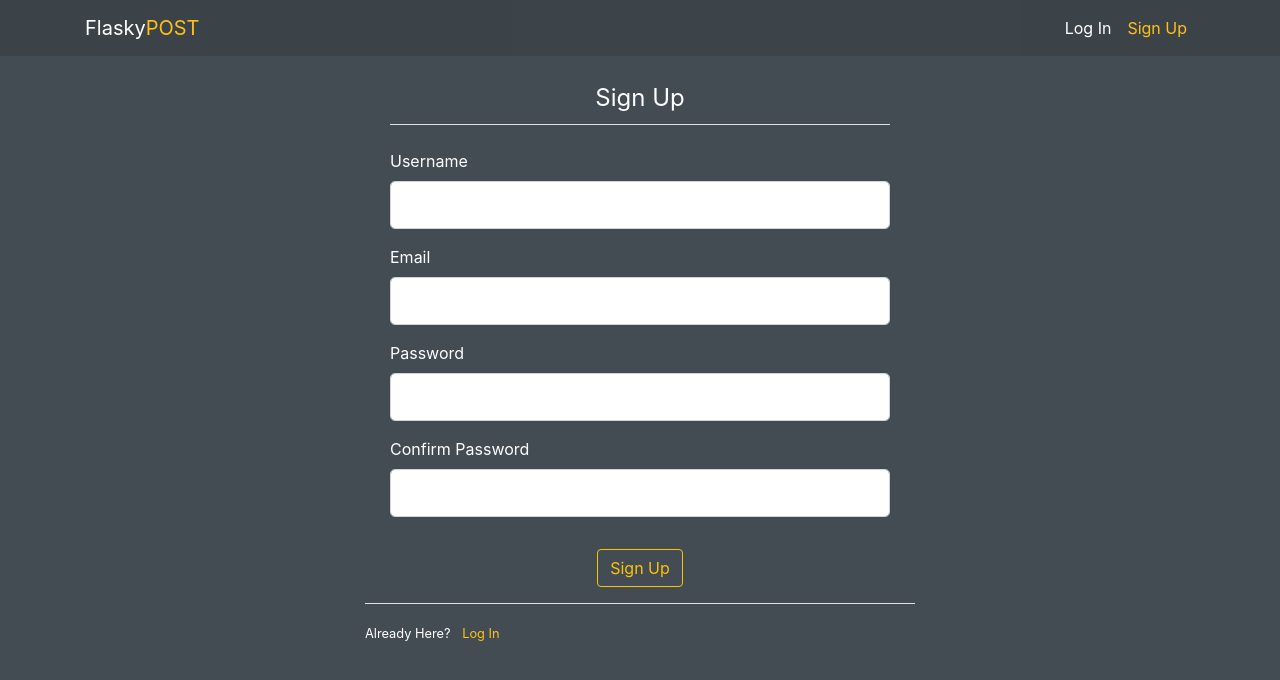
After one commit to RuslanPr0g/FlaskyPOST, a Flask app: template templates/signup.html in a window 1280 px wide. The commit adds this page. Shown: the top 680 px of the page. Run offline with Flask 2, Linux system fonts and the light colour scheme; the template is opened without the code that fills it: values that come from a table or form of the project are taken from there, others are empty; some libraries are stand-ins or nearby versions.

Commit message:
signup page added

```diff
--- a/app.py
+++ b/app.py
@@ -27,11 +27,17 @@ def index():
     return render_template('index.html', posts=posts)
 
 
-@app.route('/signup/')
+@app.route('/signup')
 def signup():
     form = RegistrationForm()
     return render_template('signup.html', form=form)
 
 
+@app.route('/login')
+def login():
+    form = LoginForm()
+    return render_template('login.html', form=form)
+
+
 if __name__ == '__main__':
     app.run(debug=True)
--- a/templates/base.html
+++ b/templates/base.html
@@ -24,7 +24,7 @@
             <!-- Navbar Right Side -->
             <div class="navbar-nav">
               <a class="nav-item nav-link" href="/login" style="color: #FFF;">Log In</a>
-              <a class="nav-item nav-link" href="/register" style="color: #FFC118;">Sign Up</a>
+              <a class="nav-item nav-link" href="/signup" style="color: #FFC118;">Sign Up</a>
             </div>
           </div>
         </div>
--- a/templates/index.html
+++ b/templates/index.html
@@ -3,7 +3,7 @@
 {% endblock %}
 {% block body %}
 {% for post in posts %}
-<div class="posts d-flex flex-column justify-content-between" style="background-color: #FFC118; padding: 20px; width: 700px; margin: auto; margin-bottom: 25px;">
+<div class="posts d-flex flex-column justify-content-between" style="background-color: rgba(255,193,24,0.9); padding: 20px; width: 700px; margin: auto; margin-bottom: 25px;">
     <div class="post-header">
        - {{ post.date_posted }}
     </div>
--- /dev/null
+++ b/templates/signup.html
@@ -0,0 +1,40 @@
+{% extends 'base.html' %}
+{% block head %}
+{% endblock %}
+{% block body %}
+<div class="signup d-flex justify-content-center" style="width: 500px; margin: auto;">
+    <form action="" method="POST" style="width: 500px;">
+    {{ form.hidden_tag() }}
+    <fieldset class="form-group" style="color: #FFF;">
+        <legend class="border-bottom mb-4 pb-2 text-center">Sign Up</legend>
+        <div class="form-group">
+            {{ form.username.label(class="form-control-label") }}
+            {{ form.username(class="form-control form-control-lg") }}
+        </div>
+
+        <div class="form-group">
+            {{ form.email.label(class="form-control-label") }}
+            {{ form.email(class="form-control form-control-lg") }}
+        </div>
+
+        <div class="form-group">
+            {{ form.password.label(class="form-control-label") }}
+            {{ form.password(class="form-control form-control-lg") }}
+        </div>
+
+        <div class="form-group">
+            {{ form.confirmPassword.label(class="form-control-label") }}
+            {{ form.confirmPassword(class="form-control form-control-lg") }}
+        </div>
+    </fieldset>
+    <div class="form-group d-flex justify-content-center">
+        {{ form.submit(class="btn btn-outline-warning") }}
+    </div>
+    </form>
+</div>
+<div class="border-top pt-3" style="width: 550px; margin: auto;">
+    <small class="text-muted">
+       <span style="color: #FFF;">Already Here?</span> <a href="{{ url_for('login') }}" class="ml-2" style="color: #FFC118;">Log In</a>
+    </small>
+</div>
+{% endblock %}
```
Also changed, not shown: templates/login.html (added, +8 -0 lines).
